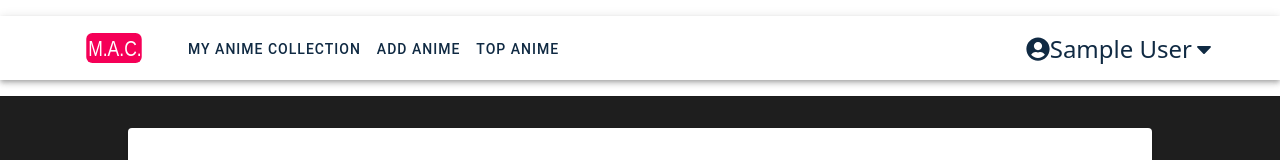
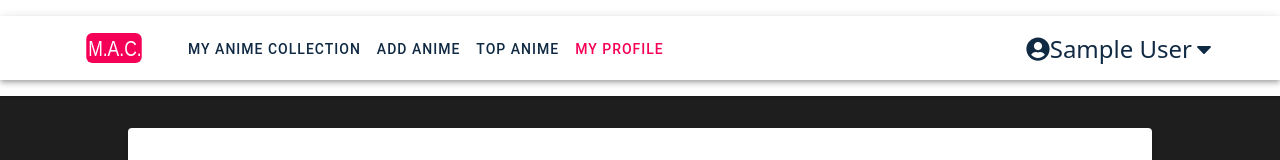
Before and after one commit to ZacharyTStone/My-Anime-Collection, a React (Create React App) app in the folder client/: page /profile in a window 1280 px wide. Shown: the top 160 px of the page. Built offline with nearby package versions, Linux system fonts and the light colour scheme; sample sign-in values are in the browser's storage.

Commit message:
move profile from dropdown into navbar

```diff
--- a/client/src/Components/MUINavbar.js
+++ b/client/src/Components/MUINavbar.js
@@ -141,12 +141,7 @@ const MUINavbar = () => {
                 open={Boolean(anchorElUser)}
                 onClose={handleCloseUserMenu}
               >
-                <MenuItem key={1}>
-                  <NavLink to="/profile" onClick={handleCloseUserMenu}>
-                    <Typography textAlign="center">profile</Typography>
-                  </NavLink>
-                </MenuItem>
-                <MenuItem key={2} onClick={handleLogout}>
+                <MenuItem key={1} onClick={handleLogout}>
                   <Typography textAlign="center">logout</Typography>
                 </MenuItem>
               </Menu>
--- a/client/src/utils/links.js
+++ b/client/src/utils/links.js
@@ -16,6 +16,11 @@ const links = [
     text: "Top Anime",
     path: "top-animes",
   },
+  {
+    id: 4,
+    text: "My Profile",
+    path: "profile",
+  },
 ];
 
 export default links;
```
